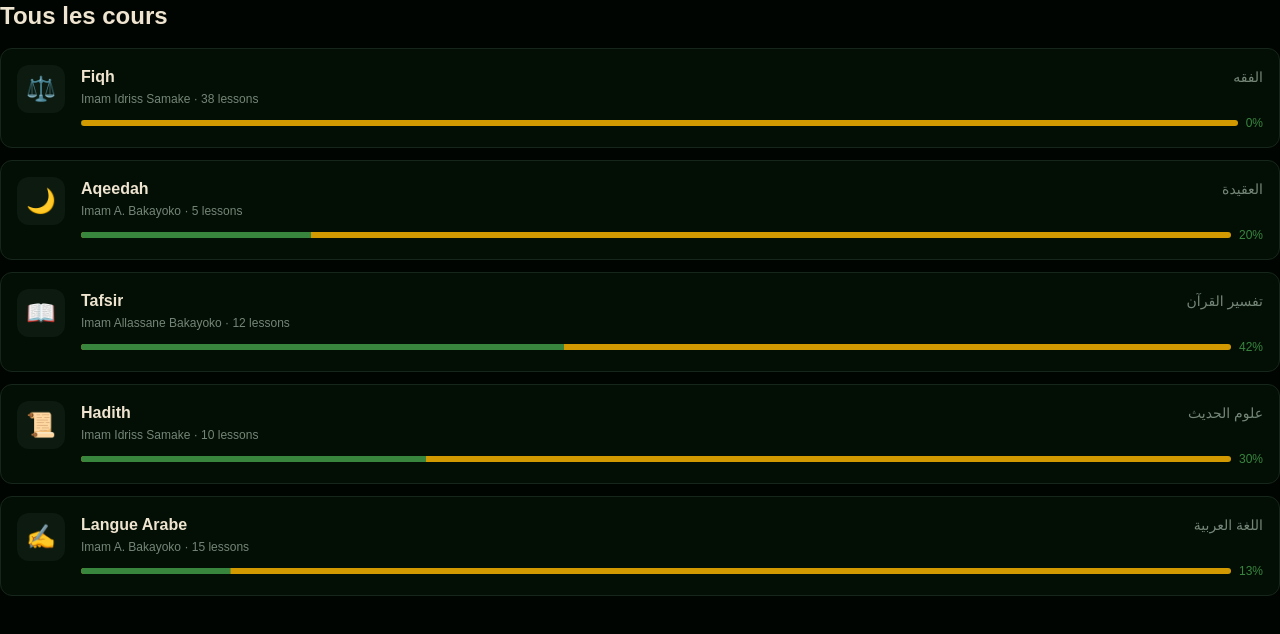
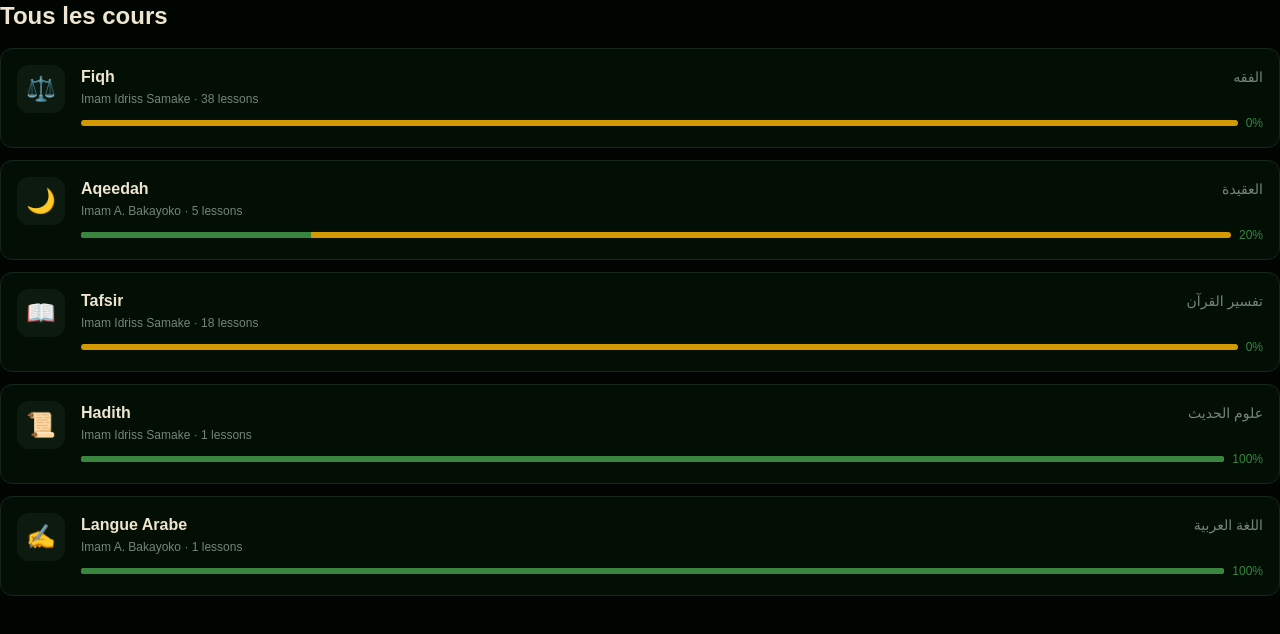
Before and after one commit to abdulkaderlougue/DCJS, a React (Vite) app in the folder frontend/: page / in a window 1280 px wide. Shown: the top 634 px of the page. Built offline with nearby package versions, Linux system fonts and the light colour scheme.

Commit message:
added tafsir imam samake lessons

```diff
--- a/frontend/src/app/pages/CoursesPage.jsx
+++ b/frontend/src/app/pages/CoursesPage.jsx
@@ -6,7 +6,7 @@ export default function CoursesPage() {
 
   return (
     <div className="animate-fade-in space-y-4 pb-4">
-      <h1 className="text-2xl font-bold text-foreground">Tous les cours </h1>
+      <h1 className="text-2xl font-bold text-foreground"> Tous les cours </h1>
 
       <div className="space-y-3">
         {courses.map((course) => (
--- a/frontend/src/data/courses.js
+++ b/frontend/src/data/courses.js
@@ -37,10 +37,13 @@
 //   answer?: string;
 //   date: string;
 // }
-
+const SAMAKE = "imam_samake";
+const BAKAYOKO = "imam_bakayoko";
+const CLOUDFARE_PUBLIC_BASE_URL="https://pub-0a4b4bf38492431b91bd29776ddb5504.r2.dev";
 const PUBLIC_BASE_URL="https://nmdetbbectwrrsgargmo.supabase.co/storage/v1/object/public";
 const FIQH_DIR = "delice-des-coeurs/fiqh/livres/Adourraroul_Bihiya";
 const AQEEDAH_DIR = "delice-des-coeurs/aquidah/livres/rissala_ibn_abi_zaid";
+const TAFSEER_DIR = "delice-des-coeurs/tafsirs";
 // export const courses: Course[] = [
 // console.log(`${PUBLIC_BASE_URL}/${FIQH_DIR}/cours-01.mp3`)
 export const courses = [
@@ -154,27 +157,34 @@ export const courses = [
     title: "Tafsir",
     titleAr: "تفسير القرآن",
     description: "Learn Quran recitation, tajweed rules, and tafseer of selected surahs.",
-    instructor: "Imam Allassane Bakayoko",
+    instructor: "Imam Idriss Samake ",
     book: "",
     author: "",
     category: "Quran",
     icon: "📖",
-    totalLessons: 12,
-    completedLessons: 5,
+    totalLessons: 18,
+    completedLessons: 0,
     color: "primary",
     lessons: [
-      // { id: "q1", title: "Introduction to Tajweed", duration: "32:15", audioUrl: "https://www.soundhelix.com/examples/mp3/SoundHelix-Song-1.mp3", completed: true, type: "audio" },
-      // { id: "q2", title: "Makharij al-Huroof", duration: "45:30", audioUrl: "https://www.soundhelix.com/examples/mp3/SoundHelix-Song-2.mp3", completed: true, type: "audio" },
-      // { id: "q3", title: "Rules of Noon Sakinah", duration: "38:20", audioUrl: "https://www.soundhelix.com/examples/mp3/SoundHelix-Song-3.mp3", completed: true, type: "audio" },
-      // { id: "q4", title: "Rules of Meem Sakinah", duration: "28:10", audioUrl: "https://www.soundhelix.com/examples/mp3/SoundHelix-Song-4.mp3", completed: true, type: "audio" },
-      // { id: "q5", title: "Al-Madd (Prolongation)", duration: "41:00", audioUrl: "https://www.soundhelix.com/examples/mp3/SoundHelix-Song-5.mp3", completed: true, type: "audio" },
-      // { id: "q6", title: "Tafseer: Surah Al-Fatiha", duration: "55:00", audioUrl: "https://www.soundhelix.com/examples/mp3/SoundHelix-Song-6.mp3", completed: false, type: "audio" },
-      // { id: "q7", title: "Tafseer: Surah Al-Baqarah (1-5)", duration: "1:02:00", audioUrl: "https://www.soundhelix.com/examples/mp3/SoundHelix-Song-7.mp3", completed: false, type: "audio" },
-      // { id: "q8", title: "Tafseer: Surah Al-Baqarah (6-20)", duration: "58:00", audioUrl: "https://www.soundhelix.com/examples/mp3/SoundHelix-Song-8.mp3", completed: false, type: "audio" },
-      // { id: "q9", title: "Waqf and Ibtidaa", duration: "35:00", audioUrl: "https://www.soundhelix.com/examples/mp3/SoundHelix-Song-9.mp3", completed: false, type: "audio" },
-      // { id: "q10", title: "Revision & Practice Session", duration: "40:00", audioUrl: "https://www.soundhelix.com/examples/mp3/SoundHelix-Song-10.mp3", completed: false, type: "audio" },
-      { id: "q11", title: "Live Q&A Session", duration: "1:00:00", audioUrl: "", completed: false, type: "live" },
-      // { id: "q12", title: "Final Review", duration: "45:00", audioUrl: "https://www.soundhelix.com/examples/mp3/SoundHelix-Song-11.mp3", completed: false, type: "audio" },
+      { id: "q1", title: "Surah Al-Fatiha (Partie 1)", duration: "", audioUrl: `${PUBLIC_BASE_URL}/${TAFSEER_DIR}/${SAMAKE}/cours-01-fatiha-1.mp3`, completed: false, type: "audio" },
+      { id: "q2", title: "Surah Al-Fatiha (Partie 2)", duration: "", audioUrl: `${PUBLIC_BASE_URL}/${TAFSEER_DIR}/${SAMAKE}/cours-01-fatiha-2.mp3`, completed: false, type: "audio" },
+      { id: "q3", title: "Surah Al-Fatiha (Partie 3)", duration: "", audioUrl: `${PUBLIC_BASE_URL}/${TAFSEER_DIR}/${SAMAKE}/cours-01-fatiha-3.mp3`, completed: false, type: "audio" },
+      { id: "q4", title: "Surah Al-Fatiha (Partie 4)", duration: "", audioUrl: `${PUBLIC_BASE_URL}/${TAFSEER_DIR}/${SAMAKE}/cours-01-fatiha-4.mp3`, completed: false, type: "audio" },
+      { id: "q5", title: "Surah Al-Fatiha (Partie 5)", duration: "", audioUrl: `${PUBLIC_BASE_URL}/${TAFSEER_DIR}/${SAMAKE}/cours-01-fatiha-5.mp3`, completed: false, type: "audio" },
+      { id: "q6", title: "Surah Al-Fatiha (Partie 6)", duration: "", audioUrl: `${PUBLIC_BASE_URL}/${TAFSEER_DIR}/${SAMAKE}/cours-01-fatiha-6.mp3`, completed: false, type: "audio" },
+      { id: "q7", title: "Surah Al-Fatiha (Partie 7)", duration: "", audioUrl: `${PUBLIC_BASE_URL}/${TAFSEER_DIR}/${SAMAKE}/cours-01-fatiha-7.mp3`, completed: false, type: "audio" },
+      { id: "q8", title: "Surah Al-Fatiha (Partie 8)", duration: "", audioUrl: `${PUBLIC_BASE_URL}/${TAFSEER_DIR}/${SAMAKE}/cours-01-fatiha-8.mp3`, completed: false, type: "audio" },
+      { id: "q9", title: "Surah An-Nass (Partie 1)", duration: "", audioUrl: `${PUBLIC_BASE_URL}/${TAFSEER_DIR}/${SAMAKE}/cours-02-nass-1.mp3`, completed: false, type: "audio" },
+      { id: "q10", title: "Surah An-Nass (Partie 2)", duration: "", audioUrl: `${PUBLIC_BASE_URL}/${TAFSEER_DIR}/${SAMAKE}/cours-02-nass-2.mp3`, completed: false, type: "audio" },
+      { id: "q11", title: "Surah Al-Falaq (Partie 1)", duration: "", audioUrl: `${PUBLIC_BASE_URL}/${TAFSEER_DIR}/${SAMAKE}/cours-03-falaq-1.mp3`, completed: false, type: "audio" },
+      { id: "q12", title: "Surah Al-Falaq (Partie 2)", duration: "", audioUrl: `${PUBLIC_BASE_URL}/${TAFSEER_DIR}/${SAMAKE}/cours-03-falaq-2.mp3`, completed: false, type: "audio" },
+      { id: "q13", title: "Surah Al-Ikhlas (Partie 1)", duration: "", audioUrl: `${PUBLIC_BASE_URL}/${TAFSEER_DIR}/${SAMAKE}/cours-04-ikhlas-1.mp3`, completed: false, type: "audio" },
+      { id: "q14", title: "Surah Al-Ikhlas (Partie 2)", duration: "", audioUrl: `${PUBLIC_BASE_URL}/${TAFSEER_DIR}/${SAMAKE}/cours-04-ikhlas-2.mp3`, completed: false, type: "audio" },
+      { id: "q15", title: "Surah Al-Masad (Partie 1)", duration: "", audioUrl: `${PUBLIC_BASE_URL}/${TAFSEER_DIR}/${SAMAKE}/cours-05-massad-1.mp3`, completed: false, type: "audio" },
+      { id: "q16", title: "Surah Al-Masad (Partie 2)", duration: "", audioUrl: `${PUBLIC_BASE_URL}/${TAFSEER_DIR}/${SAMAKE}/cours-05-massad-2.mp3`, completed: false, type: "audio" },
+      { id: "q17", title: "Surah An-Nasr (Partie 1)", duration: "", audioUrl: `${PUBLIC_BASE_URL}/${TAFSEER_DIR}/${SAMAKE}/cours-06-nasr-1.mp3`, completed: false, type: "audio" },
+      { id: "q18", title: "Surah An-Nasr (Partie 2)", duration: "", audioUrl: `${PUBLIC_BASE_URL}/${TAFSEER_DIR}/${SAMAKE}/cours-06-nasr-2.mp3`, completed: false, type: "audio" },
+      { id: "q0", title: "Live Q&A Session", duration: "1:00:00", audioUrl: "", completed: false, type: "live" },
     ],
     quizzes: [
       // { id: "qq1", question: "What is Tajweed?", options: ["Speed reading", "Science of proper Quran recitation", "Arabic grammar", "Hadith study"], correctIndex: 1 },
@@ -191,8 +201,8 @@ export const courses = [
     author: "",
     category: "Hadith",
     icon: "📜",
-    totalLessons: 10,
-    completedLessons: 3,
+    totalLessons: 1,
+    completedLessons: 1,
     color: "secondary",
     lessons: [
       // { id: "h1", title: "What is Hadith?", duration: "30:00", audioUrl: "https://www.soundhelix.com/examples/mp3/SoundHelix-Song-1.mp3", completed: true, type: "audio" },
@@ -219,8 +229,8 @@ export const courses = [
     instructor: "Imam A. Bakayoko",
     category: "Arabic",
     icon: "✍️",
-    totalLessons: 15,
-    completedLessons: 2,
+    totalLessons: 1,
+    completedLessons: 1,
     color: "primary",
     lessons: [
       // { id: "ar1", title: "Arabic Alphabet & Pronunciation", duration: "30:00", audioUrl: "https://www.soundhelix.com/examples/mp3/SoundHelix-Song-1.mp3", completed: true, type: "audio" },
```
